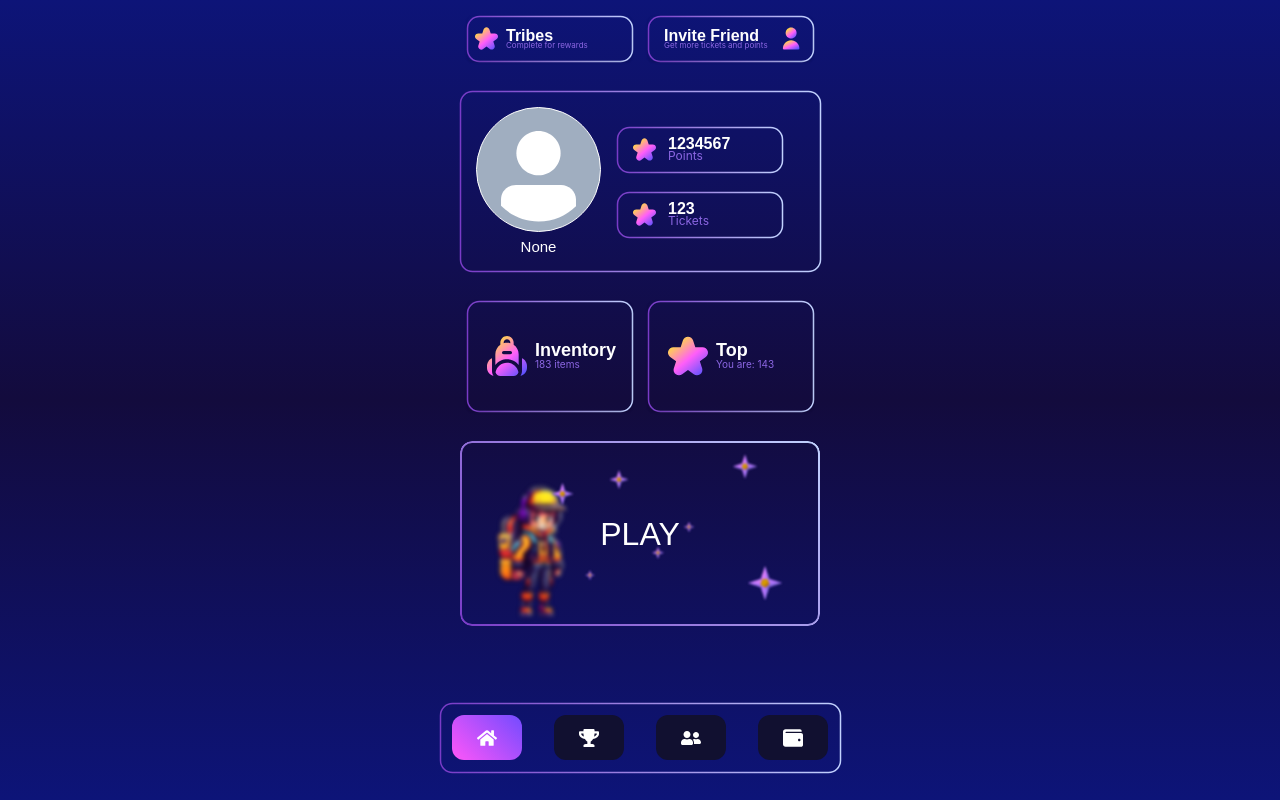
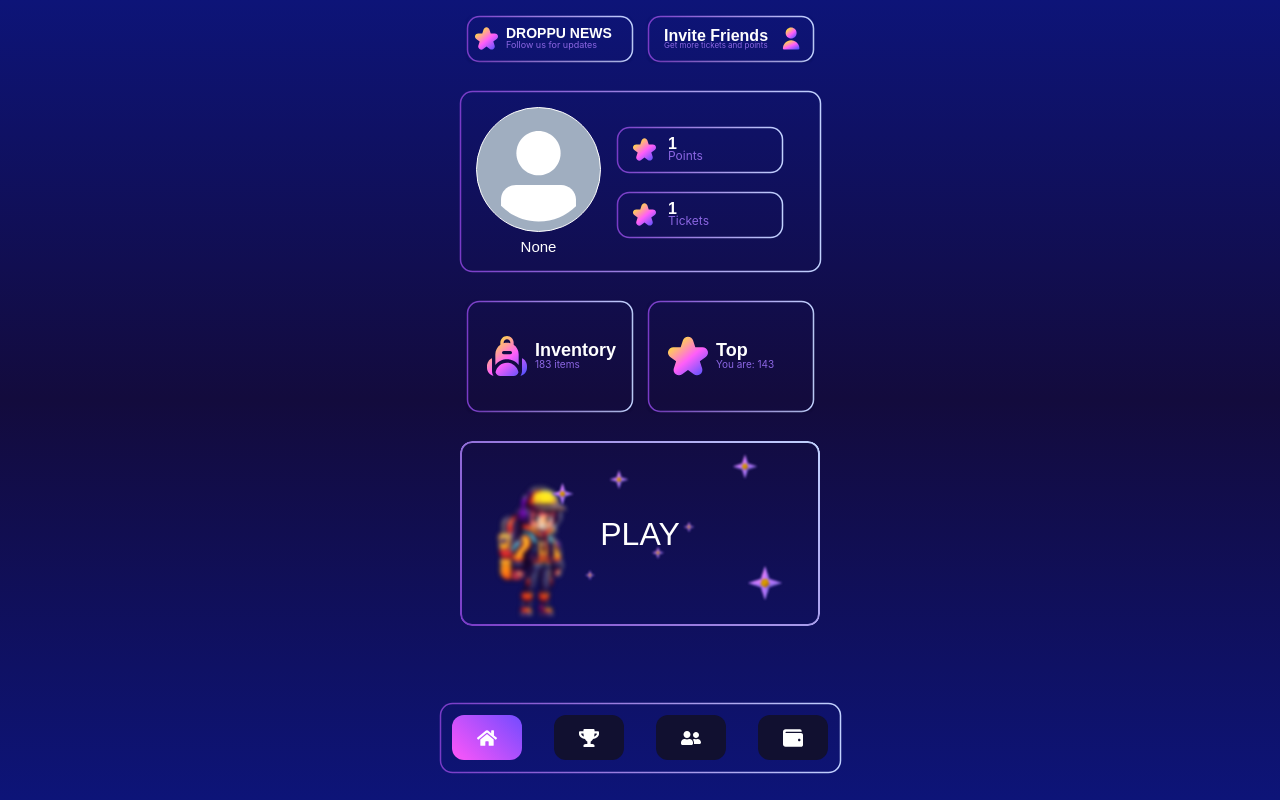
Before and after one commit to KruglyakovNikita/droppu, a Next.js app in the folder client/: page / in a window 1280 px wide. Built offline with nearby package versions, Linux system fonts and the light colour scheme.

Commit message:
Add Tg links

```diff
--- a/client/app/lib/api/user.ts
+++ b/client/app/lib/api/user.ts
@@ -8,8 +8,6 @@ export const initUser = async (initData: any) => {
       init_data: initData,
     }
   );
-  console.log("INIT data response");
-  console.log(response);
 
   if (response.error) {
     console.error("Registration error:", response.error);
--- a/client/pages/index.tsx
+++ b/client/pages/index.tsx
@@ -22,6 +22,7 @@ declare global {
   }
 }
 
+
 const Home: React.FC = () => {
   const setUser = useStore((state) => state.setUser);
   const setAchievements = useStore((state) => state.setAchievements);
@@ -43,19 +44,6 @@ const Home: React.FC = () => {
       }
     };
 
-    // const fetchAchievements = async () => {
-    //   try {
-    //     const response = await getAchievements();
-    //     const data = response.data;
-
-    //     if (data) {
-    //       setAchievements(data.achievements);
-    //     }
-    //   } catch (error) {
-    //     console.error("Request Error:", error);
-    //   }
-    // };
-
     const script = document.createElement("script");
     script.src = "https://telegram.org/js/telegram-web-app.js";
     script.async = true;
@@ -71,9 +59,11 @@ const Home: React.FC = () => {
           authenticate(
             JSON.parse(JSON.stringify(tg.initDataUnsafe).replace(/'/g, '"'))
           );
+          tg.ready();
           tg.expand();
           tg.setHeaderColor("#0D1478");
           tg.HapticFeedback.notificationOccurred('warning');
+          tg.disableVerticalSwipe();
 
         }
       }
@@ -83,6 +73,14 @@ const Home: React.FC = () => {
       document.body.removeChild(script);
     };
   }, []);
+
+  const inviteFriendsLink = () => {
+    window.Telegram.WebApp.openLink(`https://telegram.me/share/url?url=https://t.me/droppu/start?startapp=${telegramUser?.id}&text=%0A%0A%F0%9F%9A%80%20Jump%20into%20action%20with%20@Droppu%27s%20jetpack%20game%20and%20earn%20$JET%20tokens%20soon!%20%0A%F0%9F%8C%9F%20Get%20a%20750%20rating%20boost%20just%20for%20joining!%20%0A%F0%9F%92%A5%20Premium%20players%20score%20a%20massive%201000%20rating%20boost!`);
+  }
+
+  const chanelLink = () => {
+    window.Telegram.WebApp.openLink(`https://t.me/droppu`);
+  }
 
   const floatAnimation = keyframes`
   0% { transform: translateY(0px); }
@@ -110,6 +108,7 @@ const Home: React.FC = () => {
         h="45px"
       >
         <Card
+          onClick={chanelLink}
           direction="row"
           alignItems="center"
           justifyContent="left"
@@ -127,16 +126,16 @@ const Home: React.FC = () => {
           />
           <Stack spacing={0}>
             <Heading
-              fontSize="16px"
+              fontSize="14px"
               color={colors.primaryText}
               fontFamily="'PixelifySans-Bold', sans-serif"
               fontWeight="bold"
-              mb={-1.5}
+              mb={-1}
             >
-              Tribes
+              DROPPU NEWS
             </Heading>
-            <Text fontSize="8px" color={colors.secondaryText}>
-              Complete for rewards
+            <Text fontSize="9px" color={colors.secondaryText}>
+              Follow us for updates
             </Text>
           </Stack>
         </Card>
@@ -151,6 +150,7 @@ const Home: React.FC = () => {
         h="45px"
       >
         <Card
+          onClick={inviteFriendsLink}
           direction="row"
           alignItems="center"
           justifyContent="space-between"
@@ -167,7 +167,7 @@ const Home: React.FC = () => {
               fontWeight="bold"
               mb={-1.5}
             >
-              Invite Friend
+              Invite Friends
             </Heading>
             <Text fontSize="8px" color={colors.secondaryText}>
               Get more tickets and points
@@ -250,7 +250,7 @@ const Home: React.FC = () => {
                     fontFamily="'PixelifySans-Bold', sans-serif"
                     mb={-1.5}
                   >
-                    1234567
+                    {userInfo?.coins | 1}
                   </Heading>
                   <Text fontSize="12px" color={colors.secondaryText}>
                     Points
@@ -288,7 +288,7 @@ const Home: React.FC = () => {
                     fontFamily="'PixelifySans-Bold', sans-serif"
                     mb={-1.5}
                   >
-                    123
+                    {userInfo?.tickets | 1}
                   </Heading>
                   <Text fontSize="12px" color={colors.secondaryText}>
                     Tickets
```
